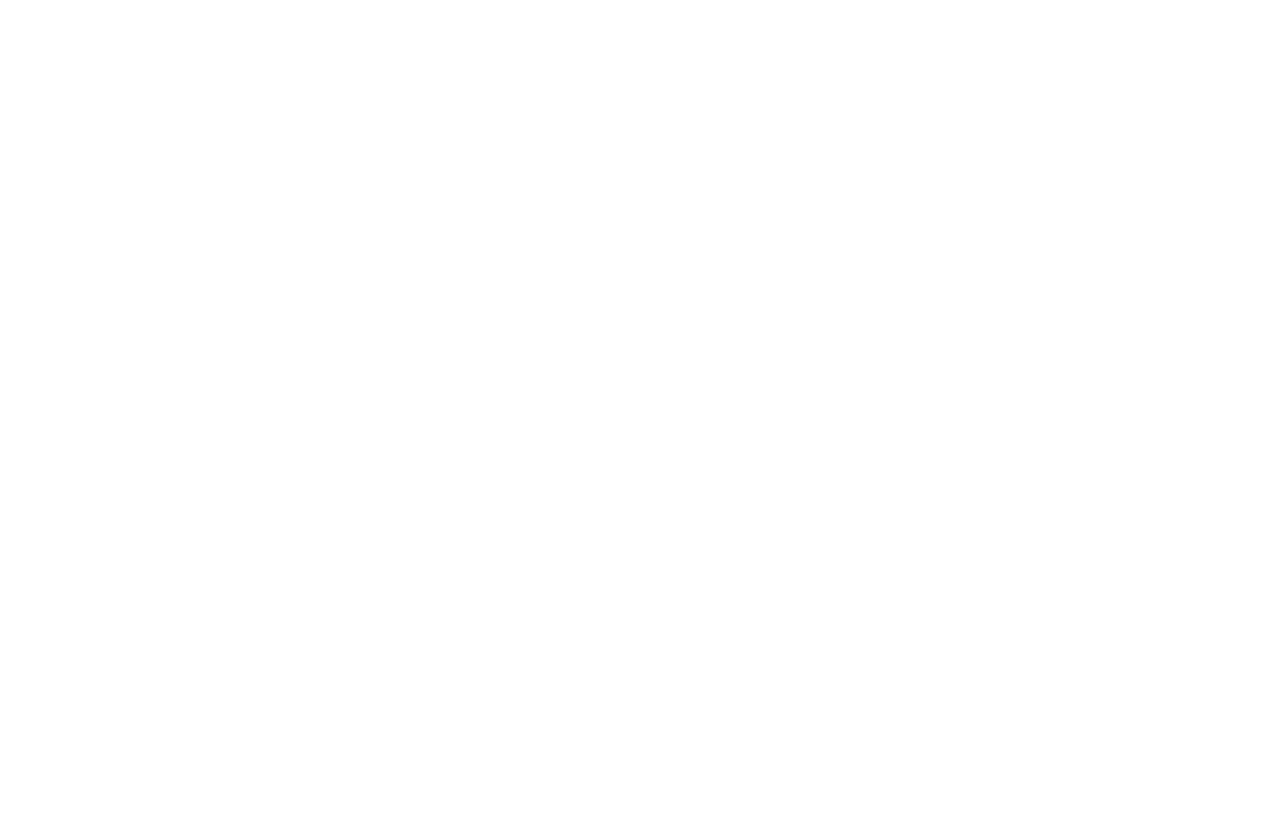
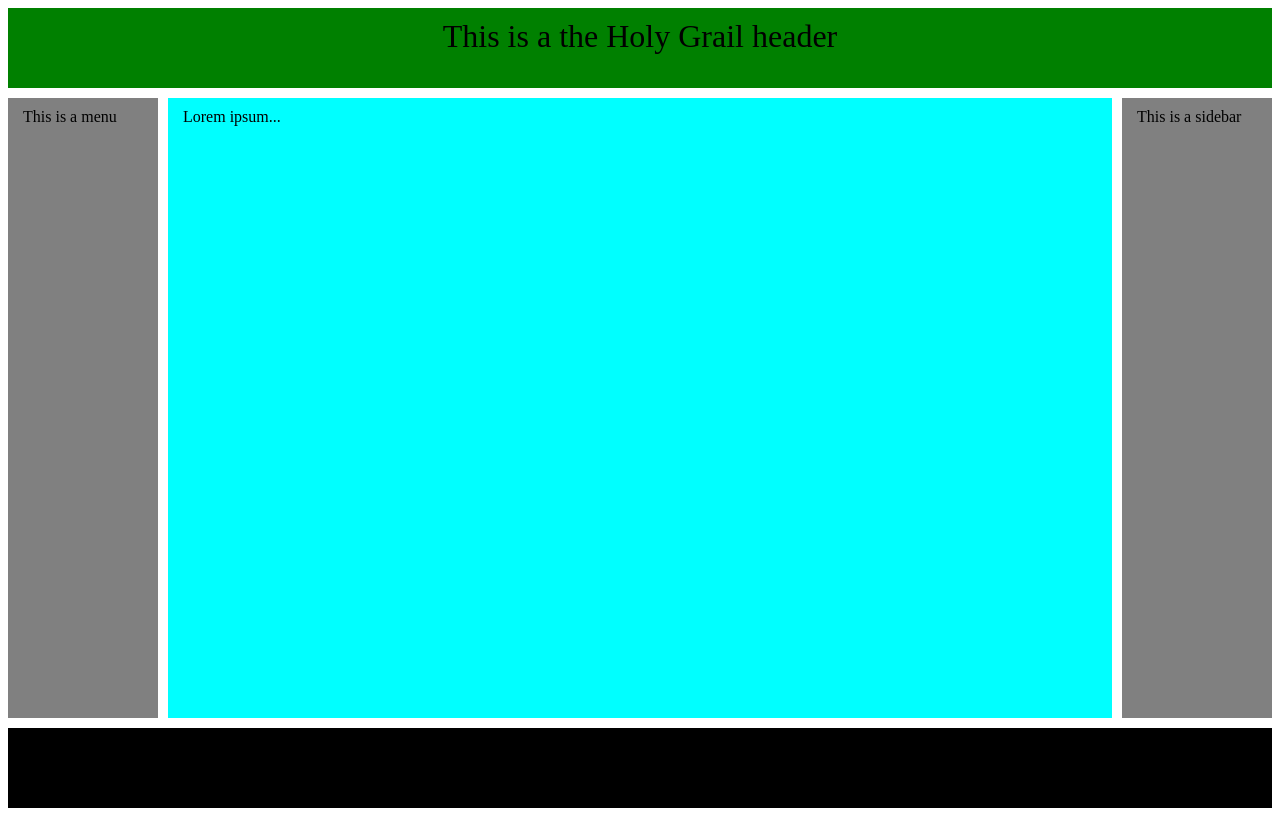
Before and after one commit to nazhCA/practice-repo, a plain HTML site: page holy-grail-layout/index.html in a window 1280 px wide. Drawn offline with Linux system fonts and the light colour scheme.

Commit message:
added a simple holy grail layout

```diff
--- a/index.html
+++ b/holy-grail-layout/index.html
@@ -10,6 +10,13 @@
 
     <body>
 
+      <div class="container">
+				<header class="header"> This is a the Holy Grail header</header>
+				<div class="menu">This is a menu</div>
+				<div class="main"><p>Lorem ipsum...</p></div>
+				<div class="sidebar">This is a sidebar</div>
+				<div class="footer">This is the footer</div>
+			</div>
 
     </body>
 </html>
--- /dev/null
+++ b/holy-grail-layout/style.css
@@ -0,0 +1,53 @@
+* {
+	box-sizing: border-box;
+}
+
+.container {
+	display: grid;
+	grid-template-areas:
+		"header header header"
+		"menu main sidebar"
+		"footer footer footer";
+	grid-template-columns: 150px 1fr 150px;
+	grid-template-rows: auto 1fr auto;
+	grid-gap: 10px;
+	height: 100vh;
+}
+
+.header {
+	background-color: green;
+	font-size: 2rem;
+	text-align: center;
+	height: 10vh;
+}
+
+.menu {
+	background-color: grey;
+}
+
+.main {
+	background-color: aqua;
+}
+
+.sidebar {
+	background-color: grey;
+}
+
+.footer {
+	background-color: black;
+	height: 10vh;
+}
+
+.header, .menu, .main, .sidebar, .footer {
+	padding: 10px 15px;
+}
+
+p {
+	margin: 0;
+}
+
+.header { grid-area: header; }
+.main { grid-area: main; }
+.menu { grid-area: menu; }
+.sidebar { grid-area: sidebar; }
+.footer { grid-area: footer; }
```
Also changed, not shown: style.css (deleted).
